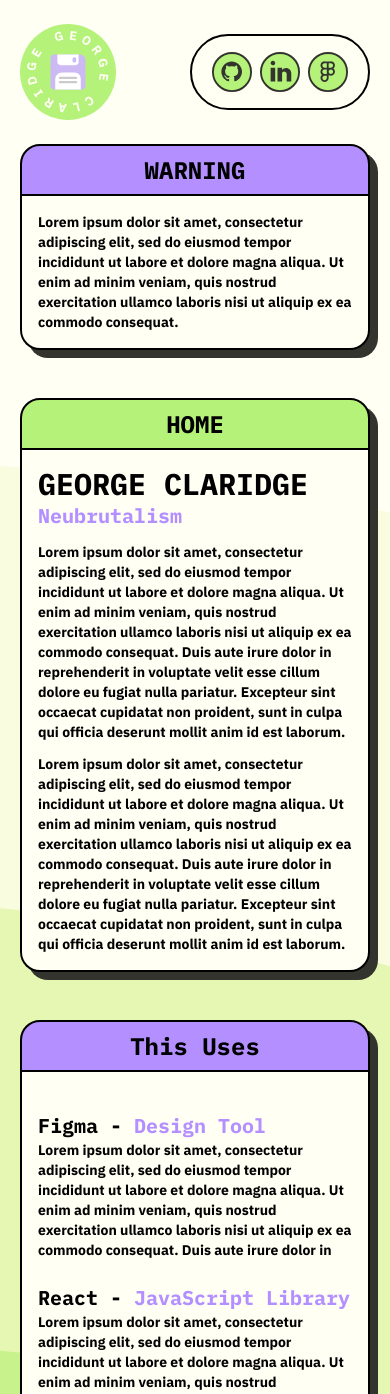
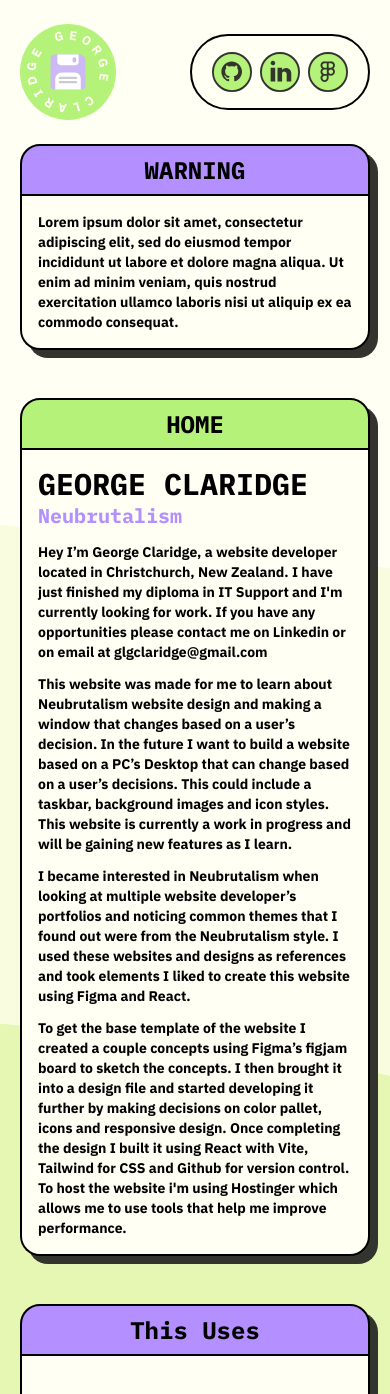
Before and after one commit to GeorgeClaridge/BrutalDesign, a React (Vite) app in the folder my-project/: page / in a window 390 px wide. Shown: the top 1394 px of the page. Built offline with nearby package versions, Linux system fonts and the light colour scheme.

Commit message:
Added Mobile Text

```diff
--- a/my-project/src/mobilecomponents/header/Header.jsx
+++ b/my-project/src/mobilecomponents/header/Header.jsx
@@ -32,8 +32,10 @@ const Header = () => {
               <div className="SubHeader text-purple text-xl font-bold">Neubrutalism</div>
             </div>
 
-            <div className="text text-sm font-bold font-IBMsans pt-3">Lorem ipsum dolor sit amet, consectetur adipiscing elit, sed do eiusmod tempor incididunt ut labore et dolore magna aliqua. Ut enim ad minim veniam, quis nostrud exercitation ullamco laboris nisi ut aliquip ex ea commodo consequat. Duis aute irure dolor in reprehenderit in voluptate velit esse cillum dolore eu fugiat nulla pariatur. Excepteur sint occaecat cupidatat non proident, sunt in culpa qui officia deserunt mollit anim id est laborum.</div>
-            <div className="text text-sm font-bold font-IBMsans pt-3">Lorem ipsum dolor sit amet, consectetur adipiscing elit, sed do eiusmod tempor incididunt ut labore et dolore magna aliqua. Ut enim ad minim veniam, quis nostrud exercitation ullamco laboris nisi ut aliquip ex ea commodo consequat. Duis aute irure dolor in reprehenderit in voluptate velit esse cillum dolore eu fugiat nulla pariatur. Excepteur sint occaecat cupidatat non proident, sunt in culpa qui officia deserunt mollit anim id est laborum.</div>
+            <div className="text text-sm font-bold font-IBMsans pt-3">Hey I’m George Claridge, a website developer located in Christchurch, New Zealand. I have just finished my diploma in IT Support and I'm currently looking for work. If you have any opportunities please contact me on Linkedin or on email at glgclaridge@gmail.com</div>
+            <div className="text text-sm font-bold font-IBMsans pt-3">This website was made for me to learn about Neubrutalism website design and making a window that changes based on a user’s decision. In the future I want to build a website based on a PC’s Desktop that can change based on a user’s decisions. This could include a taskbar, background images and icon styles. This website is currently a work in progress and will be gaining new features as I learn.</div>
+            <div className="text text-sm font-bold font-IBMsans pt-3">I became interested in Neubrutalism when looking at multiple website developer’s portfolios and noticing common themes that I found out were from the Neubrutalism style. I used these websites and designs as references and took elements I liked to create this website using Figma and React.</div>
+            <div className="text text-sm font-bold font-IBMsans pt-3">To get the base template of the website I created a couple concepts using Figma’s figjam board to sketch the concepts. I then brought it into a design file and started developing it further by making decisions on color pallet, icons and responsive design. Once completing the design I built it using React with Vite, Tailwind for CSS and Github for version control. To host the website i'm using Hostinger which allows me to use tools that help me improve performance.</div>
 
           </div>
         </div>
```
